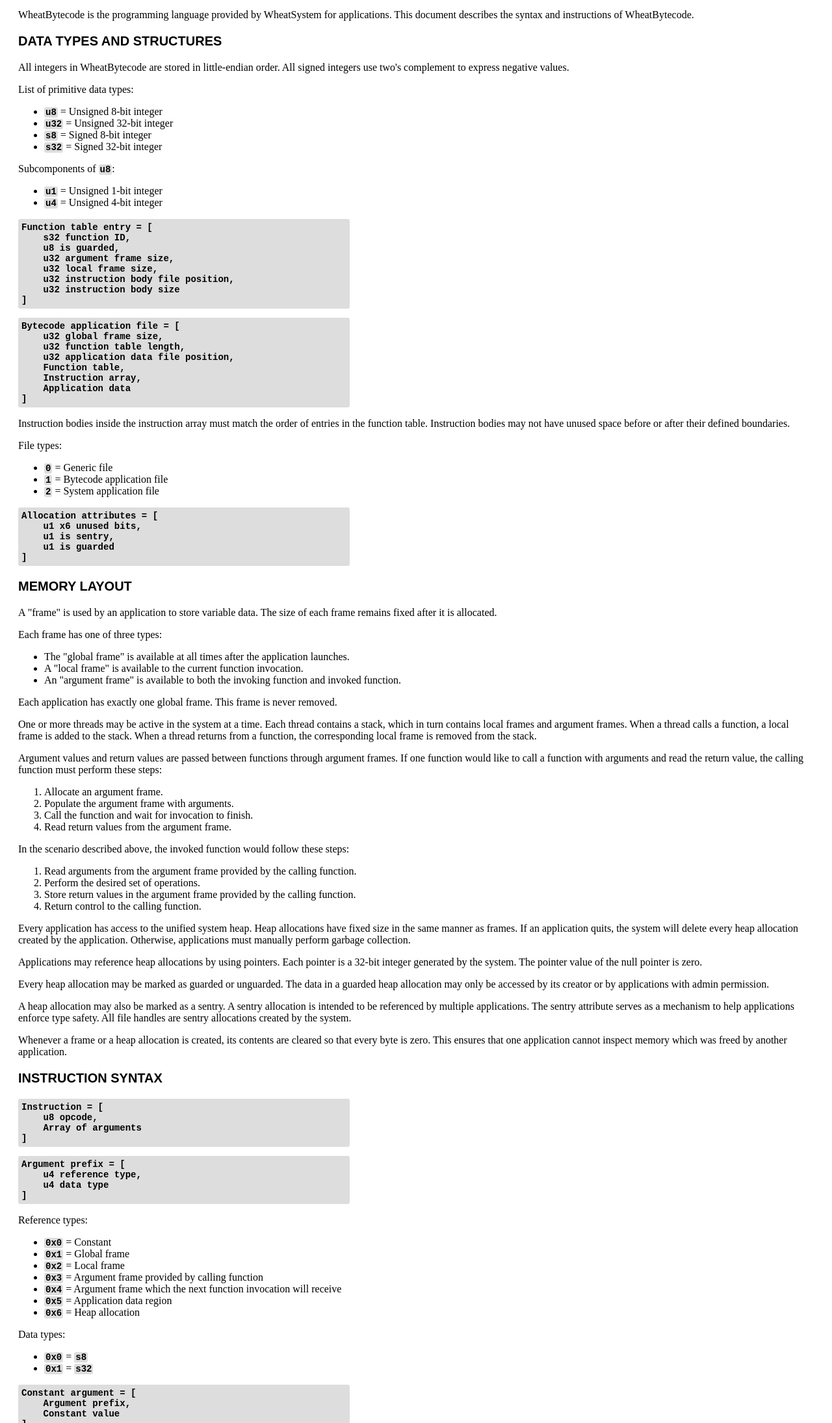
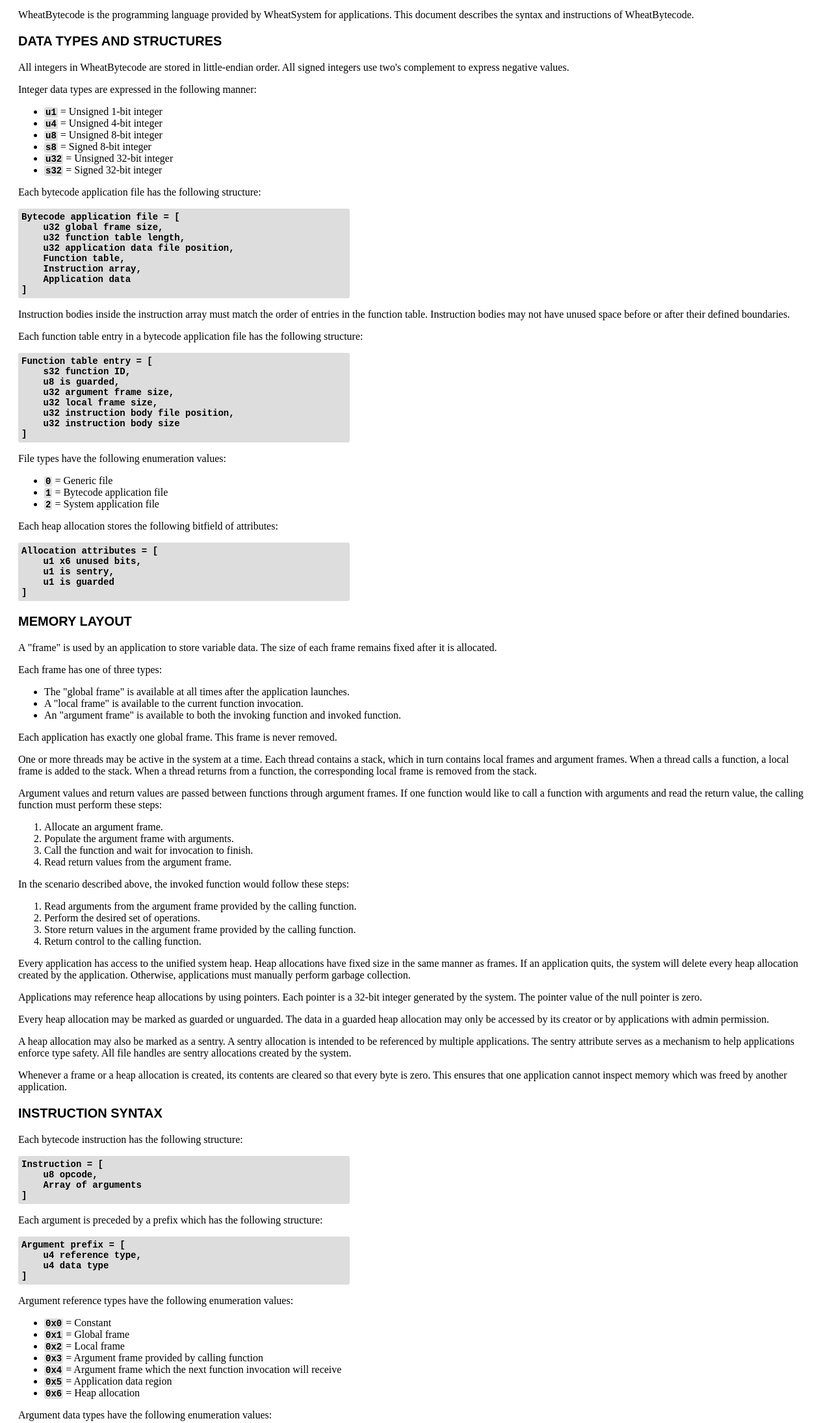
Before and after one commit to ostracod/wheatsystem-spec, a website: page bytecodeTemplate.html in a window 1280 px wide. Shown: the part 142-2332 px from the top of the page at 65% size. Drawn offline with Linux system fonts and the light colour scheme.

Commit message:
Add more description for each data type and structure

```diff
--- a/bytecodeTemplate.html
+++ b/bytecodeTemplate.html
@@ -49,26 +49,16 @@ pre.code {
         <p>WheatBytecode is the programming language provided by WheatSystem for applications. This document describes the syntax and instructions of WheatBytecode.</p>
         <p class="title2">DATA TYPES AND STRUCTURES</p>
         <p>All integers in WheatBytecode are stored in little-endian order. All signed integers use two's complement to express negative values.</p>
-        <p>List of primitive data types:</p>
-        <ul>
-            <li><span class="code">u8</span> = Unsigned 8-bit integer</li>
-            <li><span class="code">u32</span> = Unsigned 32-bit integer</li>
-            <li><span class="code">s8</span> = Signed 8-bit integer</li>
-            <li><span class="code">s32</span> = Signed 32-bit integer</li>
-        </ul>
-        <p>Subcomponents of <span class="code">u8</span>:</p>
+        <p>Integer data types are expressed in the following manner:</p>
         <ul>
             <li><span class="code">u1</span> = Unsigned 1-bit integer</li>
             <li><span class="code">u4</span> = Unsigned 4-bit integer</li>
+            <li><span class="code">u8</span> = Unsigned 8-bit integer</li>
+            <li><span class="code">s8</span> = Signed 8-bit integer</li>
+            <li><span class="code">u32</span> = Unsigned 32-bit integer</li>
+            <li><span class="code">s32</span> = Signed 32-bit integer</li>
         </ul>
-        <pre class="code">Function table entry = [
-    s32 function ID,
-    u8 is guarded,
-    u32 argument frame size,
-    u32 local frame size,
-    u32 instruction body file position,
-    u32 instruction body size
-]</pre>
+        <p>Each bytecode application file has the following structure:</p>
         <pre class="code">Bytecode application file = [
     u32 global frame size,
     u32 function table length,
@@ -78,12 +68,22 @@ pre.code {
     Application data
 ]</pre>
         <p>Instruction bodies inside the instruction array must match the order of entries in the function table. Instruction bodies may not have unused space before or after their defined boundaries.</p>
-        <p>File types:</p>
+        <p>Each function table entry in a bytecode application file has the following structure:</p>
+        <pre class="code">Function table entry = [
+    s32 function ID,
+    u8 is guarded,
+    u32 argument frame size,
+    u32 local frame size,
+    u32 instruction body file position,
+    u32 instruction body size
+]</pre>
+        <p>File types have the following enumeration values:</p>
         <ul>
             <li><span class="code">0</span> = Generic file</li>
             <li><span class="code">1</span> = Bytecode application file</li>
             <li><span class="code">2</span> = System application file</li>
         </ul>
+        <p>Each heap allocation stores the following bitfield of attributes:</p>
         <pre class="code">Allocation attributes = [
     u1 x6 unused bits,
     u1 is sentry,
@@ -119,15 +119,17 @@ pre.code {
         <p>A heap allocation may also be marked as a sentry. A sentry allocation is intended to be referenced by multiple applications. The sentry attribute serves as a mechanism to help applications enforce type safety. All file handles are sentry allocations created by the system.</p>
         <p>Whenever a frame or a heap allocation is created, its contents are cleared so that every byte is zero. This ensures that one application cannot inspect memory which was freed by another application.</p>
         <p class="title2">INSTRUCTION SYNTAX</p>
+        <p>Each bytecode instruction has the following structure:</p>
         <pre class="code">Instruction = [
     u8 opcode,
     Array of arguments
 ]</pre>
+        <p>Each argument is preceded by a prefix which has the following structure:</p>
         <pre class="code">Argument prefix = [
     u4 reference type,
     u4 data type
 ]</pre>
-        <p>Reference types:</p>
+        <p>Argument reference types have the following enumeration values:</p>
         <ul>
             <li><span class="code">0x0</span> = Constant</li>
             <li><span class="code">0x1</span> = Global frame</li>
@@ -137,23 +139,27 @@ pre.code {
             <li><span class="code">0x5</span> = Application data region</li>
             <li><span class="code">0x6</span> = Heap allocation</li>
         </ul>
-        <p>Data types:</p>
+        <p>Argument data types have the following enumeration values:</p>
         <ul>
             <li><span class="code">0x0</span> = <span class="code">s8</span></li>
             <li><span class="code">0x1</span> = <span class="code">s32</span></li>
         </ul>
+        <p>When reference type is <span class="code">0x0</span>, the argument will have the following structure:</p>
         <pre class="code">Constant argument = [
     Argument prefix,
     Constant value
 ]</pre>
+        <p>When reference type is <span class="code">0x1</span>, <span class="code">0x2</span>, <span class="code">0x3</span>, or <span class="code">0x4</span>, the argument will have the following structure:</p>
         <pre class="code">Frame argument = [
     Argument prefix,
     Frame index as nested argument
 ]</pre>
+        <p>When reference type is <span class="code">0x5</span>, the argument will have the following structure:</p>
         <pre class="code">Application data argument = [
     Argument prefix,
     Application data index as nested argument
 ]</pre>
+        <p>When reference type is <span class="code">0x6</span>, the argument will have the following structure:</p>
         <pre class="code">Heap allocation argument = [
     Argument prefix,
     Pointer as nested argument,
```
